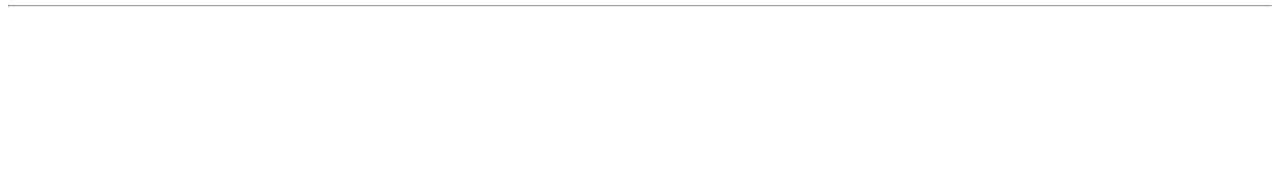
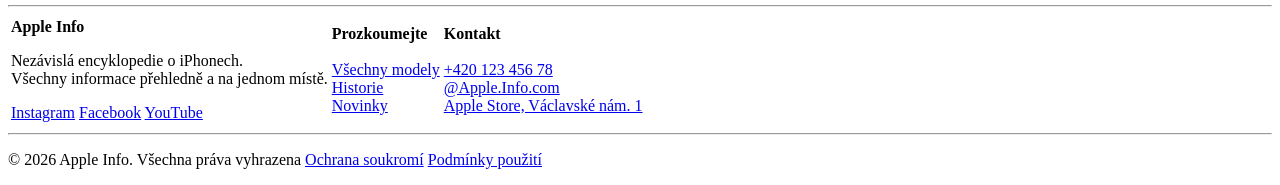
Before and after one commit to adam99dvorak/Projekt-WPA, a plain HTML site: page Hl.stranka.html in a window 1280 px wide. Shown: the part 825-1010 px from the top of the page. Before the commit the page ends 840 px from the top, so only its background shows below. Drawn offline with Linux system fonts and the light colour scheme.

Commit message:
extra info

```diff
--- a/Hl.stranka.html
+++ b/Hl.stranka.html
@@ -106,3 +106,34 @@
 </table>
 
 <hr>
+
+
+<table>
+    <tr>
+        <td>
+            <b>Apple Info</b>
+            <p>Nezávislá encyklopedie o iPhonech.<br>Všechny informace přehledně a na jednom místě.</p>
+            <a href="#">Instagram</a>
+            <a href="#">Facebook</a>
+            <a href="#">YouTube</a>
+        </td>
+        <td>
+            <b>Prozkoumejte</b><br><br>
+            <a href="#">Všechny modely</a><br>
+            <a href="#">Historie</a><br>
+            <a href="#">Novinky</a>
+        </td>
+        <td>
+            <b>Kontakt</b><br><br>
+            <a href="#">+420 123 456 78</a><br>
+            <a href="#">@Apple.Info.com</a><br>
+            <a href="#">Apple Store, Václavské nám. 1</a>
+        </td>
+    </tr>
+</table>
+
+<hr>
+<p>© 2026 Apple Info. Všechna práva vyhrazena  <a href="#">Ochrana soukromí</a>  <a href="#">Podmínky použití</a></p>
+
+</body>
+</html>
```
